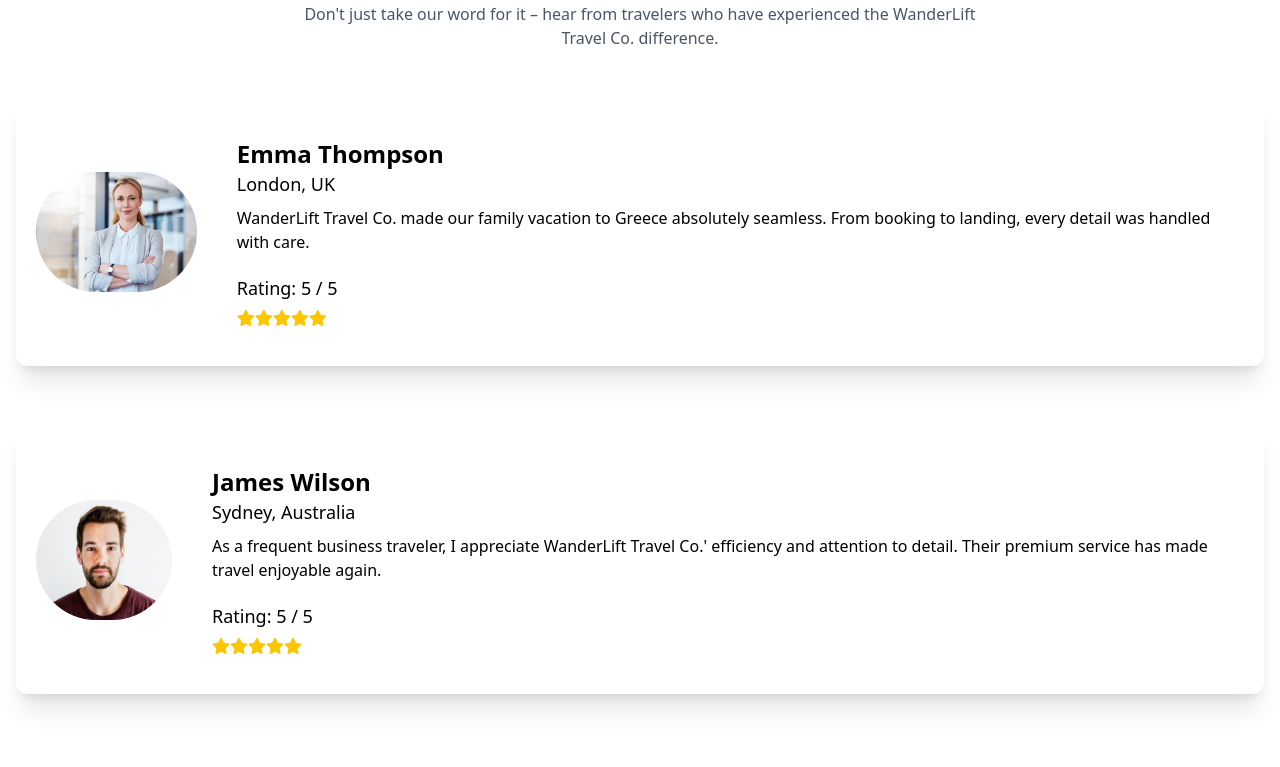
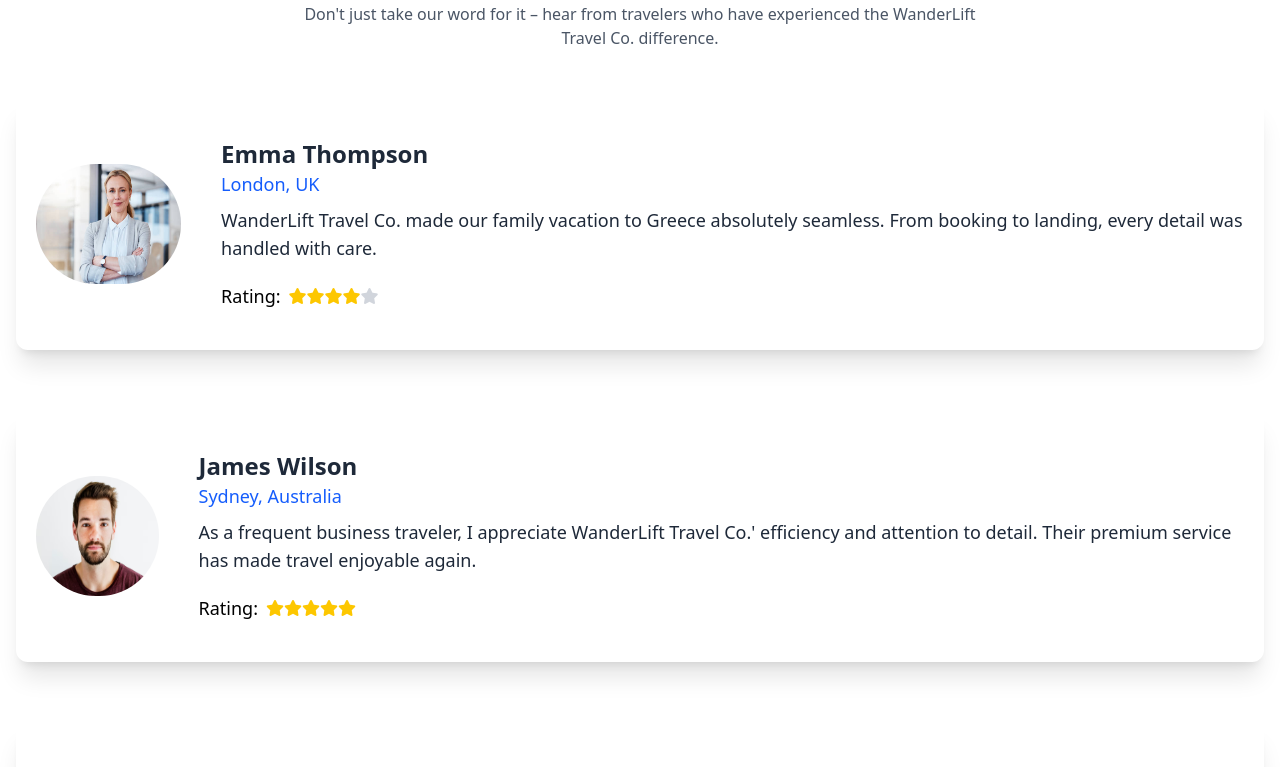
Before and after one commit to Jayrowwwww/WanderLift-Travel-Co, a React (Vite) app: page /about in a window 1280 px wide. Shown: the part 4000-4767 px from the top of the page. Built offline with nearby package versions, Linux system fonts and the light colour scheme.

Commit message:
change of array

```diff
--- a/src/data_components/review.js
+++ b/src/data_components/review.js
@@ -10,7 +10,7 @@
         location: "London, UK",
         quote:
             "WanderLift Travel Co. made our family vacation to Greece absolutely seamless. From booking to landing, every detail was handled with care.",
-    rating: 5,
+        rating: 4,
         image: woman_1
     },
     {
@@ -28,7 +28,7 @@
         location: "Mumbai, India",
         quote:
             "The personalized service from WanderLift Travel Co. made our honeymoon trip unforgettable. Their attention to special occasions is truly remarkable.",
-    rating: 5,
+        rating: 4,
         image: woman_2
     }
 ];
--- a/src/pages/about.jsx
+++ b/src/pages/about.jsx
@@ -280,19 +280,20 @@
                                 </div>
 
                                 <div className="ml-10">
-                                    <h1 className="text-2xl font-semibold">{testimonial.name}</h1>
-                                    <h3 className="text-lg">{testimonial.location}</h3>
-                                    <p className="mt-2">{testimonial.quote}</p>
-                                    <div className="flex flex-col">
-                                        <h2 className="text-lg mt-5">Rating: {testimonial.rating} / 5 </h2>
+                                    <h1 className="text-2xl text-gray-800 font-semibold">{testimonial.name}</h1>
+                                    <h3 className="text-lg text-blue-600">{testimonial.location}</h3>
+                                    <p className="mt-2 text-gray-800 text-lg">{testimonial.quote}</p>
+                                    <div className="flex items-center">
+                                        <h2 className="text-lg mt-5">Rating:</h2>
 
-                                        <div className="flex mt-2">
-                                            <i className="fa fa-star text-yellow-400"></i>
-                                            <i className="fa fa-star text-yellow-400"></i>
-                                            <i className="fa fa-star text-yellow-400"></i>
-                                            <i className="fa fa-star text-yellow-400"></i>
-                                            <i className="fa fa-star text-yellow-400"></i>
-                                        </div>
+                                        <h2 className="mt-5 ml-2">
+                                            {[...Array(5)].map((_, i) => (
+                                                <div
+                                                    key={i}
+                                                    className={`fa fa-star ${i < testimonial.rating ? 'text-yellow-400' : 'text-gray-300'}`}
+                                                ></div>
+                                            ))}
+                                        </h2>
                                     </div>
                                 </div>
                             </div>
--- a/vite.config.js
+++ b/vite.config.js
@@ -6,5 +6,4 @@
 // https://vite.dev/config/
 export default defineConfig({
   plugins: [react(),tailwindcss()],
-  base: process.env.VITE_BASE_PATH || '/WanderLift-Travel-Co.',
 })
```
Lines whose indentation alone changed are shown as unchanged.
